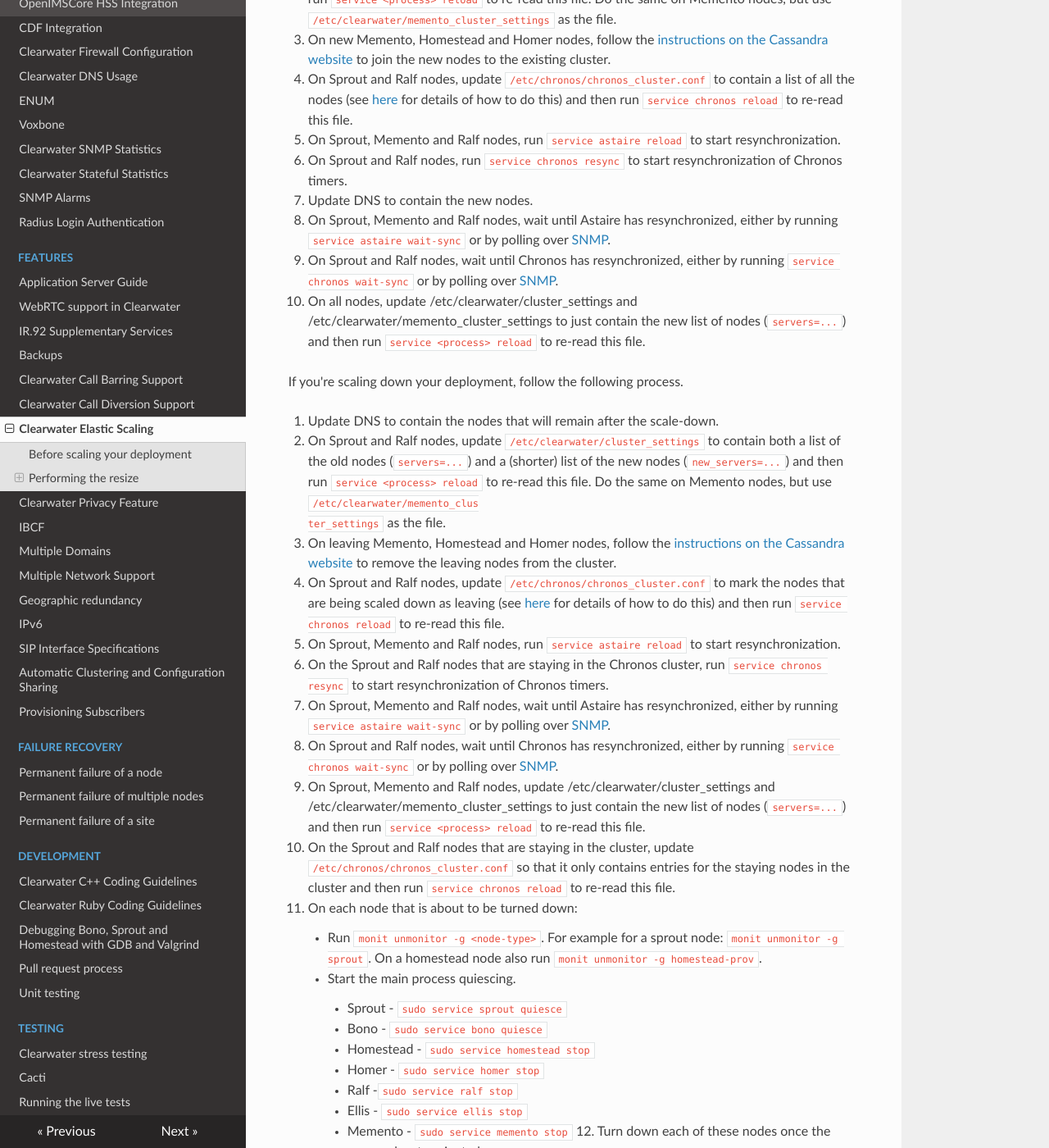
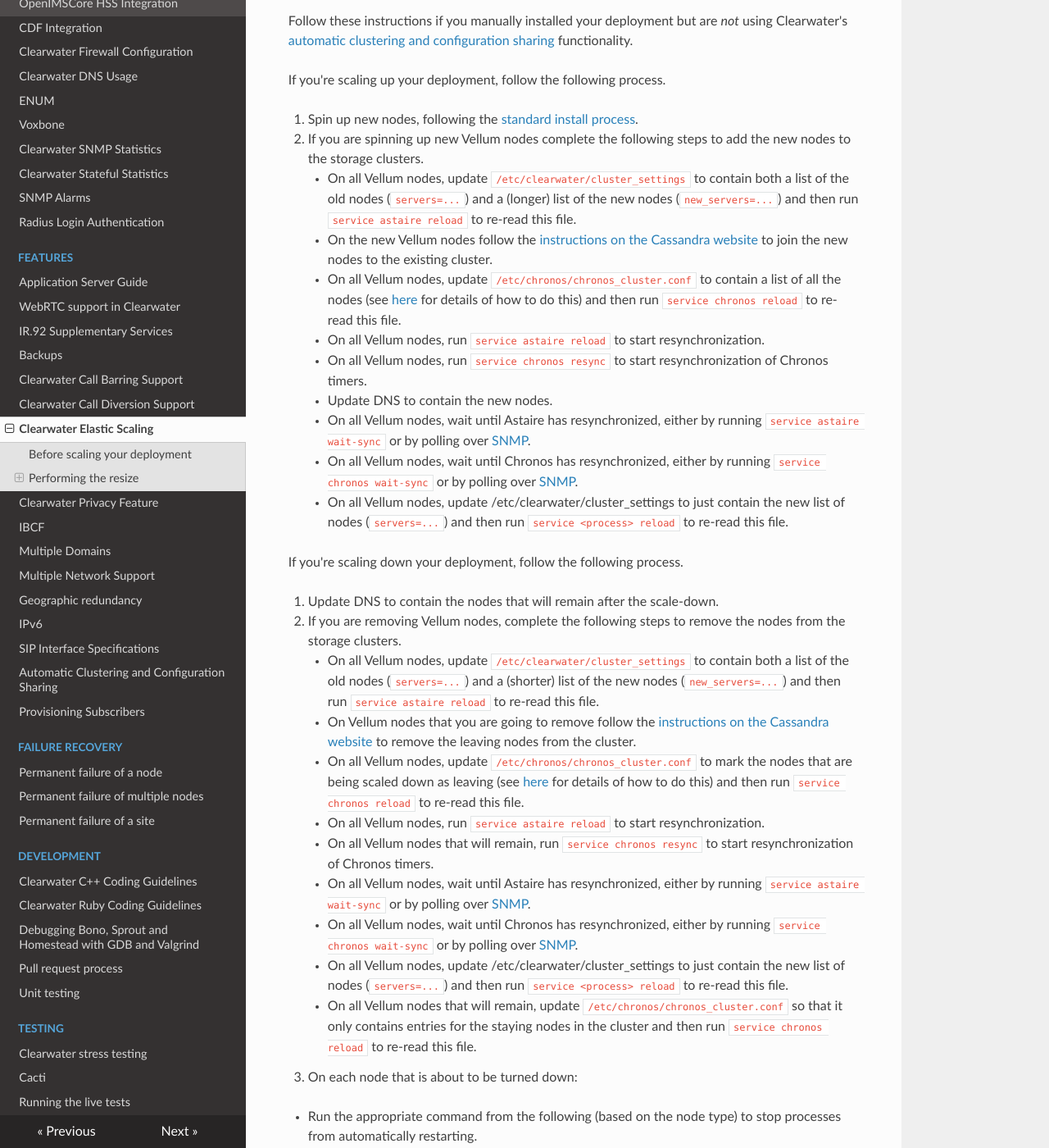
Before and after one commit to Metaswitch/clearwater-readthedocs, an MkDocs documentation site: the page built from docs/Clearwater_Elastic_Scaling.md, in a window 1280 px wide and 1400 px high, scrolled down 2335 px. Shown: the whole window at 82% size. Built offline with MkDocs 1.6.1, drawn with Linux system fonts in a browser that asks for light colours; nearby versions of some CDN libraries; old or Windows-style settings are respelled for this version of MkDocs; some of the changed text lies outside the part shown.

Commit message:
Update Clearwater_Elastic_Scaling.md

```diff
--- a/docs/Clearwater_Elastic_Scaling.md
+++ b/docs/Clearwater_Elastic_Scaling.md
@@ -6,7 +6,7 @@ This page explains how to use this elastic scaling function when using a deploym
 
 ## Before scaling your deployment
 
-Before scaling up or down, you should decide how many each of Bono, Sprout, Homestead, Homer and Ralf nodes you need (i.e. your target size). This should be based on your call load profile and measurements of current systems, though based on experience we recommend scaling up a tier of a given type (sprout, bono, etc.) when the average CPU utilization within that tier reaches ~60%. The [Deployment Sizing Spreadsheet](http://www.projectclearwater.org/technical/clearwater-performance/) may also provide useful input.
+Before scaling up or down, you should decide how many Bono, Sprout, Dime, Vellum and Homer nodes you need (i.e. your target size). This should be based on your call load profile and measurements of current systems, though based on experience we recommend scaling up a tier of a given type (sprout, bono, etc.) when the average CPU utilization within that tier reaches ~60%.
 
 ## Performing the resize
 
@@ -14,7 +14,7 @@ Before scaling up or down, you should decide how many each of Bono, Sprout, Home
 
 To resize your automated deployment, run:
 
-    knife deployment resize -E <env> --sprout-count <n> --bono-count <n> --homer-count <n> --homestead-count <n> --ralf-count <n>
+    knife deployment resize -E <env> --bono-count <n> --sprout-count <n> --dime-count <n> --vellum-count <n> --homer-count <n>
 
 Where the `<n>` values are how many nodes of each type you need.  Once this command has completed, the resize operation has completed and any nodes that are no longer needed will have been terminated.
 
@@ -28,40 +28,49 @@ If you're scaling up your deployment, follow the following process:
 
 1.  Spin up new nodes, following the [standard install process](Manual_Install.md), but with the following modifications:
 
-    * Set the `etcd_cluster` so that it only includes the nodes that are already in the deployment (so it does not include the nodes being added).
+    * Set the `etcd_cluster` so that it only includes nodes that are already in the deployment and that are running as etcd masters (so it does not include any nodes being added).
     * Stop when you get to the "Provide Shared Configuration" step. The nodes will learn their configuration from the existing nodes.
 
 2.  Wait until the new nodes have fully joined the existing deployment. To check if a node has joined the deployment:
 
-    * Run `cw-check_cluster_state`. This should report that the local node is in all of its clusters and that the cluster is stable.
+    * (on Vellum nodes only) Run `cw-check_cluster_state`. This should report that the local node is in all of its clusters and that the cluster is stable.
     * Run `sudo cw-check_config_sync`. This reports when the node has learned its configuration.
 
 3.  Update DNS to contain the new nodes.
 
 If you're scaling down your deployment, follow the following process:
 
-1.  Update DNS to contain the nodes that will remain after the scale-down.
+1.  Update DNS to contain only the nodes that will remain after the scale-down.
 2.  On each node that is about to be turned down:
 
-    * Run `monit unmonitor -g <node-type>`. For example for a sprout node: `monit unmonitor -g sprout`. On a homestead node also run `monit unmonitor -g homestead-prov`.
-    * Start the main process quiescing.
+    * Run the appropriate command from the following (based on the node type) to stop processes from automatically restarting.
 
+        *   Bono - `monit unmonitor -g bono`
+        *   Sprout - `monit unmonitor -g sprout`
+        *   Dime - `monit unmonitor -g homestead && monit unmonitor -g homestead-prov && monit unmonitor -g ralf`
+        *   Vellum - n/a
+        *   Homer - `monit unmonitor -g homer`
+        *   Memento - `monit unmonitor -g sprout`
+        *   Ellis - n/a
+
+    * Start the main processes quiescing.
+
+        *   Bono - `sudo service bono quiesce`
         *   Sprout - `sudo service sprout quiesce`
-        *   Bono - `sudo service bono quiesce`
-        *   Homestead - `sudo service homestead stop && sudo service homestead-prov stop`
+        *   Dime - `sudo service homestead stop && sudo service homestead-prov stop && sudo service ralf stop`
+        *   Vellum - n/a
         *   Homer - `sudo service homer stop`
-        *   Ralf -`sudo service ralf stop`
+        *   Memento - `sudo service sprout quiesce`
         *   Ellis - `sudo service ellis stop`
-        *   Memento - `sudo service memento stop`
 
     * Unmonitor the clearwater management processes:
 
-        *   `sudo monit unmonitor -g clearwater_cluster_manager`
+        *   (on Vellum nodes only) `sudo monit unmonitor -g clearwater_cluster_manager`
         *   `sudo monit unmonitor -g clearwater_config_manager`
         *   `sudo monit unmonitor -g clearwater_queue_manager`
         *   `sudo monit unmonitor -g etcd`
 
-    * Run `sudo service clearwater-etcd decommission`. This will cause the nodes to leave their existing clusters.
+    * If the node you are turning down is a Vellum node, run `sudo service clearwater-etcd decommission`. This will cause the nodes to leave their existing clusters.
 
 4.  Once the above steps have completed, turn down the nodes.
 
@@ -72,39 +81,50 @@ Follow these instructions if you manually installed your deployment but are *not
 If you're scaling up your deployment, follow the following process.
 
 1.  Spin up new nodes, following the [standard install process](Manual_Install.md).
-2.  On Sprout and Ralf nodes, update `/etc/clearwater/cluster_settings` to contain both a list of the old nodes (`servers=...`) and a (longer) list of the new nodes (`new_servers=...`) and then run `service <process> reload` to re-read this file. Do the same on Memento nodes, but use `/etc/clearwater/memento_cluster_settings` as the file.
-3.  On new Memento, Homestead and Homer nodes, follow the [instructions on the Cassandra website](http://www.datastax.com/documentation/cassandra/1.2/cassandra/operations/ops_add_node_to_cluster_t.html) to join the new nodes to the existing cluster.
-4.  On Sprout and Ralf nodes, update `/etc/chronos/chronos_cluster.conf` to contain a list of all the nodes (see [here](https://github.com/Metaswitch/chronos/blob/dev/doc/clustering.md) for details of how to do this) and then run `service chronos reload` to re-read this file.
-5.  On Sprout, Memento and Ralf nodes, run `service astaire reload` to start resynchronization.
-6.  On Sprout and Ralf nodes, run `service chronos resync` to start resynchronization of Chronos timers.
-7.  Update DNS to contain the new nodes.
-8.  On Sprout, Memento and Ralf nodes, wait until Astaire has resynchronized, either by running `service astaire wait-sync` or by polling over [SNMP](Clearwater_SNMP_Statistics.md).
-9.  On Sprout and Ralf nodes, wait until Chronos has resynchronized, either by running `service chronos wait-sync` or by polling over [SNMP](Clearwater_SNMP_Statistics.md).
-10.  On all nodes, update /etc/clearwater/cluster_settings and /etc/clearwater/memento_cluster_settings to just contain the new list of nodes (`servers=...`) and then run `service <process> reload` to re-read this file.
+2.  If you are spinning up new Vellum nodes complete the following steps to add the new nodes to the storage clusters.
+    * On all Vellum nodes, update `/etc/clearwater/cluster_settings` to contain both a list of the old nodes (`servers=...`) and a (longer) list of the new nodes (`new_servers=...`) and then run `service astaire reload` to re-read this file.
+    * On the new Vellum nodes follow the [instructions on the Cassandra website](http://www.datastax.com/documentation/cassandra/1.2/cassandra/operations/ops_add_node_to_cluster_t.html) to join the new nodes to the existing cluster.
+    * On all Vellum nodes, update `/etc/chronos/chronos_cluster.conf` to contain a list of all the nodes (see [here](https://github.com/Metaswitch/chronos/blob/dev/doc/clustering.md) for details of how to do this) and then run `service chronos reload` to re-read this file.
+    * On all Vellum nodes, run `service astaire reload` to start resynchronization.
+    * On all Vellum nodes, run `service chronos resync` to start resynchronization of Chronos timers.
+    * Update DNS to contain the new nodes.
+    * On all Vellum nodes, wait until Astaire has resynchronized, either by running `service astaire wait-sync` or by polling over [SNMP](Clearwater_SNMP_Statistics.md).
+    * On all Vellum nodes, wait until Chronos has resynchronized, either by running `service chronos wait-sync` or by polling over [SNMP](Clearwater_SNMP_Statistics.md).
+    * On all Vellum nodes, update /etc/clearwater/cluster_settings to just contain the new list of nodes (`servers=...`) and then run `service <process> reload` to re-read this file.
 
 If you're scaling down your deployment, follow the following process.
 
 1.  Update DNS to contain the nodes that will remain after the scale-down.
-2.  On Sprout and Ralf nodes, update `/etc/clearwater/cluster_settings` to contain both a list of the old nodes (`servers=...`) and a (shorter) list of the new nodes (`new_servers=...`) and then run `service <process> reload` to re-read this file. Do the same on Memento nodes, but use `/etc/clearwater/memento_clus
-ter_settings` as the file.
-3.  On leaving Memento, Homestead and Homer nodes, follow the [instructions on the Cassandra website](http://www.datastax.com/documentation/cassandra/1.2/cassandra/operations/ops_remove_node_t.html) to remove the leaving nodes from the cluster.
-4.  On Sprout and Ralf nodes, update `/etc/chronos/chronos_cluster.conf` to mark the nodes that are being scaled down as leaving (see [here](https://github.com/Metaswitch/chronos/blob/dev/doc/clustering.md) for details of how to do this) and then run `service chronos reload` to re-read this file.
-5.  On Sprout, Memento and Ralf nodes, run `service astaire reload` to start resynchronization.
-6.  On the Sprout and Ralf nodes that are staying in the Chronos cluster, run `service chronos resync` to start resynchronization of Chronos timers.
-7.  On Sprout, Memento and Ralf nodes, wait until Astaire has resynchronized, either by running `service astaire wait-sync` or by polling over [SNMP](Clearwater_SNMP_Statistics.md).
-8.  On Sprout and Ralf nodes, wait until Chronos has resynchronized, either by running `service chronos wait-sync` or by polling over [SNMP](Clearwater_SNMP_Statistics.md).
-9.  On Sprout, Memento and Ralf nodes, update /etc/clearwater/cluster_settings and /etc/clearwater/memento_cluster_settings to just contain the new list of nodes (`servers=...`) and then run `service <process> reload` to re-read this file.
-10.  On the Sprout and Ralf nodes that are staying in the cluster, update `/etc/chronos/chronos_cluster.conf` so that it only contains entries for the staying nodes in the cluster and then run `service chronos reload` to re-read this file.
-11. On each node that is about to be turned down:
+2.  If you are removing Vellum nodes, complete the following steps to remove the nodes from the storage clusters.
+    * On all Vellum nodes, update `/etc/clearwater/cluster_settings` to contain both a list of the old nodes (`servers=...`) and a (shorter) list of the new nodes (`new_servers=...`) and then run `service astaire reload` to re-read this file.
+    * On Vellum nodes that you are going to remove follow the [instructions on the Cassandra website](http://www.datastax.com/documentation/cassandra/1.2/cassandra/operations/ops_remove_node_t.html) to remove the leaving nodes from the cluster.
+   * On all Vellum nodes, update `/etc/chronos/chronos_cluster.conf` to mark the nodes that are being scaled down as leaving (see [here](https://github.com/Metaswitch/chronos/blob/dev/doc/clustering.md) for details of how to do this) and then run `service chronos reload` to re-read this file.
+   * On all Vellum nodes, run `service astaire reload` to start resynchronization.
+   * On all Vellum nodes that will remain, run `service chronos resync` to start resynchronization of Chronos timers.
+   * On all Vellum nodes, wait until Astaire has resynchronized, either by running `service astaire wait-sync` or by polling over [SNMP](Clearwater_SNMP_Statistics.md).
+   * On all Vellum nodes, wait until Chronos has resynchronized, either by running `service chronos wait-sync` or by polling over [SNMP](Clearwater_SNMP_Statistics.md).
+   * On all Vellum nodes, update /etc/clearwater/cluster_settings to just contain the new list of nodes (`servers=...`) and then run `service <process> reload` to re-read this file.
+   * On all Vellum nodes that will remain, update `/etc/chronos/chronos_cluster.conf` so that it only contains entries for the staying nodes in the cluster and then run `service chronos reload` to re-read this file.
+3. On each node that is about to be turned down:
 
-    * Run `monit unmonitor -g <node-type>`. For example for a sprout node: `monit unmonitor -g sprout`. On a homestead node also run `monit unmonitor -g homestead-prov`.
-    * Start the main process quiescing.
+   * Run the appropriate command from the following (based on the node type) to stop processes from automatically restarting.
 
+        *   Bono - `monit unmonitor -g bono`
+        *   Sprout - `monit unmonitor -g sprout`
+        *   Dime - `monit unmonitor -g homestead && monit unmonitor -g homestead-prov && monit unmonitor -g ralf`
+        *   Vellum - n/a
+        *   Homer - `monit unmonitor -g homer`
+        *   Memento - `monit unmonitor -g sprout`
+        *   Ellis - n/a
+
+    * Start the main processes quiescing.
+
+        *   Bono - `sudo service bono quiesce`
         *   Sprout - `sudo service sprout quiesce`
-        *   Bono - `sudo service bono quiesce`
-        *   Homestead - `sudo service homestead stop`
+        *   Dime - `sudo service homestead stop && sudo service homestead-prov stop && sudo service ralf stop`
+        *   Vellum - n/a
         *   Homer - `sudo service homer stop`
-        *   Ralf -`sudo service ralf stop`
+        *   Memento - `sudo service sprout quiesce`
         *   Ellis - `sudo service ellis stop`
-        *   Memento - `sudo service memento stop`
+
 12.  Turn down each of these nodes once the process has terminated.
```
